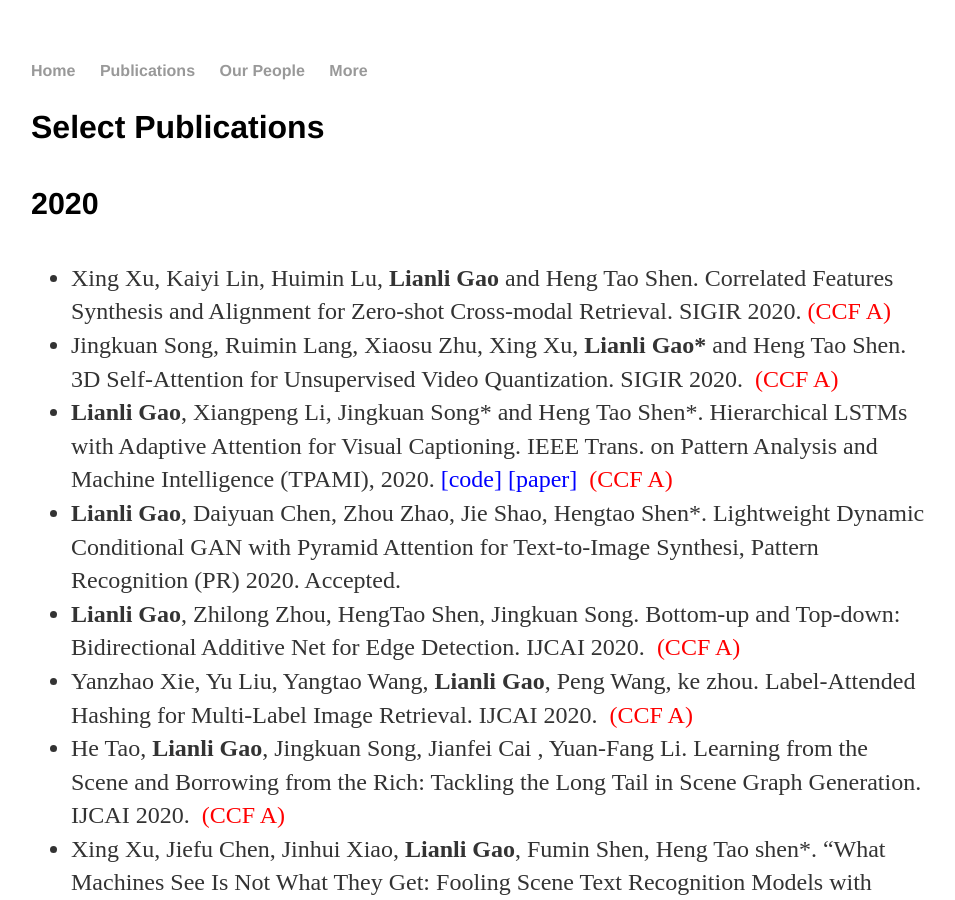
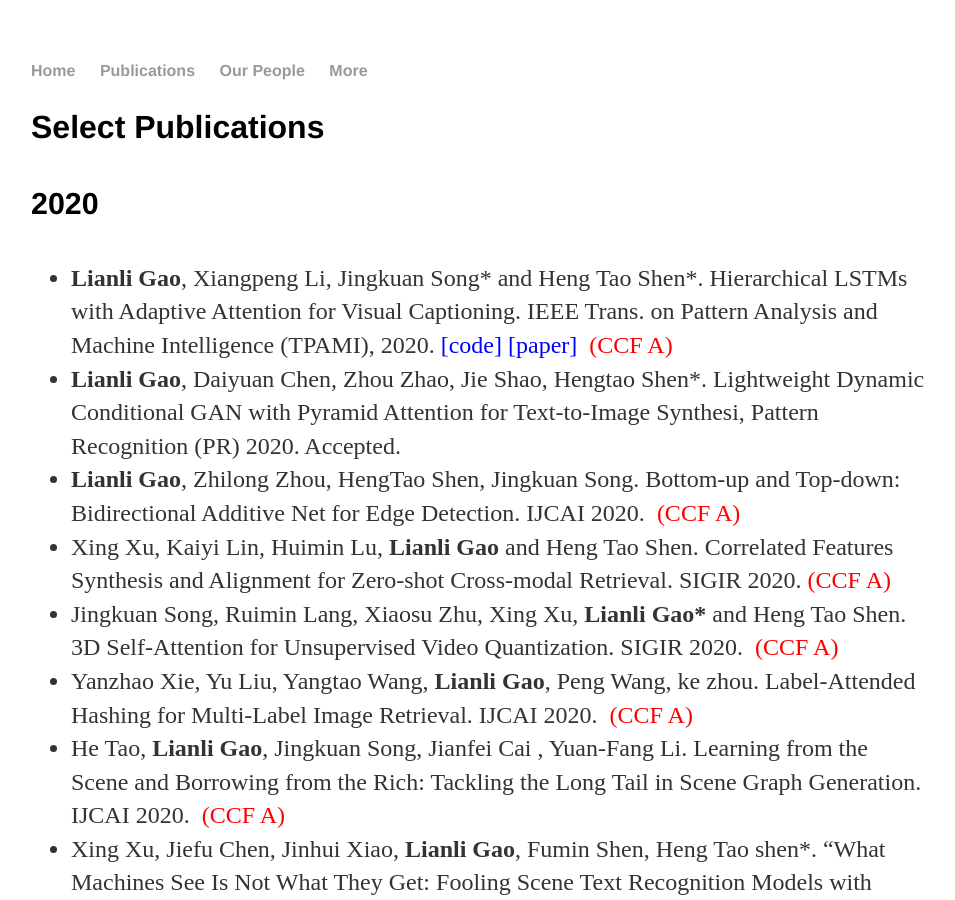
Before and after one commit to lianliGao/lianligao.github.io, a Jekyll site: the page built from cv/index.html, in a window 1280 px wide and 900 px high. Shown: the whole window, without its empty margins (161-1116 px from the left). Built offline with Jekyll 4.4.1, drawn with Linux system fonts in a browser that asks for light colours.

Commit message:
Update index.html

```diff
--- a/cv/index.html
+++ b/cv/index.html
@@ -19,11 +19,11 @@
 				<!--	<p><strong>Lianli Gao</strong> (204). Title of a Chapter You Wrote for a Book. In I.M Editor (Ed.), <em>The Book I Contributed To</em> (pp. 97-108). City, ST: Publisher Name. Chapter available at: <a href="#">http://permalink</a>. -->
 <h4>2020</h4>
 <ul>
-	<li>Xing Xu, Kaiyi Lin, Huimin Lu, <strong>Lianli Gao</strong> and Heng Tao Shen. Correlated Features Synthesis and Alignment for Zero-shot Cross-modal Retrieval. SIGIR 2020.<font color="#ff0000"><b>&nbsp;</b>(CCF A)</font> </li>
-	<li>Jingkuan Song, Ruimin Lang, Xiaosu Zhu, Xing Xu, <strong>Lianli Gao*</strong> and Heng Tao Shen. 3D Self-Attention for Unsupervised Video Quantization. SIGIR 2020. <font color="#ff0000"><b>&nbsp;</b>(CCF A)</font></li>
-	<li> <strong>Lianli Gao</strong>, Xiangpeng Li, Jingkuan Song* and Heng Tao Shen*. Hierarchical LSTMs with Adaptive Attention for Visual Captioning. IEEE Trans. on Pattern Analysis and Machine Intelligence (TPAMI), 2020. <a href="https://github.com/lixiangpengcs/Spatial-Temporal-Adaptive-Attention-for-Video-Captioning" rel="nofollow"><font color="#0000ff"> [code] </font></a> <a href="https://ieeexplore.ieee.org/document/8620348" rel="nofollow"><font color="#0000ff"> [paper] </font></a><font color="#ff0000"><b>&nbsp;</b>(CCF A)</font></li>
-<li> <strong>Lianli Gao</strong>, Daiyuan Chen, Zhou Zhao, Jie Shao, Hengtao Shen*. Lightweight Dynamic Conditional GAN with Pyramid Attention for Text-to-Image Synthesi, Pattern Recognition (PR) 2020. Accepted. </li>
-<li>  <strong>Lianli Gao</strong>, Zhilong Zhou, HengTao Shen, Jingkuan Song. Bottom-up and Top-down: Bidirectional Additive Net for Edge Detection. IJCAI 2020. <font color="#ff0000"><b>&nbsp;</b>(CCF A)</font></li>
+<li><strong>Lianli Gao</strong>, Xiangpeng Li, Jingkuan Song* and Heng Tao Shen*. Hierarchical LSTMs with Adaptive Attention for Visual Captioning. IEEE Trans. on Pattern Analysis and Machine Intelligence (TPAMI), 2020. <a href="https://github.com/lixiangpengcs/Spatial-Temporal-Adaptive-Attention-for-Video-Captioning" rel="nofollow"><font color="#0000ff"> [code] </font></a> <a href="https://ieeexplore.ieee.org/document/8620348" rel="nofollow"><font color="#0000ff"> [paper] </font></a><font color="#ff0000"><b>&nbsp;</b>(CCF A)</font></li>
+<li><strong>Lianli Gao</strong>, Daiyuan Chen, Zhou Zhao, Jie Shao, Hengtao Shen*. Lightweight Dynamic Conditional GAN with Pyramid Attention for Text-to-Image Synthesi, Pattern Recognition (PR) 2020. Accepted. </li>
+<li> <strong>Lianli Gao</strong>, Zhilong Zhou, HengTao Shen, Jingkuan Song. Bottom-up and Top-down: Bidirectional Additive Net for Edge Detection. IJCAI 2020. <font color="#ff0000"><b>&nbsp;</b>(CCF A)</font></li>
+<li>Xing Xu, Kaiyi Lin, Huimin Lu, <strong>Lianli Gao</strong> and Heng Tao Shen. Correlated Features Synthesis and Alignment for Zero-shot Cross-modal Retrieval. SIGIR 2020.<font color="#ff0000"><b>&nbsp;</b>(CCF A)</font> </li>
+<li>Jingkuan Song, Ruimin Lang, Xiaosu Zhu, Xing Xu, <strong>Lianli Gao*</strong> and Heng Tao Shen. 3D Self-Attention for Unsupervised Video Quantization. SIGIR 2020. <font color="#ff0000"><b>&nbsp;</b>(CCF A)</font></li>
 <li>  Yanzhao Xie, Yu Liu, Yangtao Wang, <strong>Lianli Gao</strong>, Peng Wang, ke zhou. Label-Attended Hashing for Multi-Label Image Retrieval. IJCAI 2020.  <font color="#ff0000"><b>&nbsp;</b>(CCF A)</font></li>
 <li>  He Tao, <strong>Lianli Gao</strong>, Jingkuan Song, Jianfei Cai , Yuan-Fang Li. Learning from the Scene and Borrowing from the Rich: Tackling the Long Tail in Scene Graph Generation. IJCAI 2020.  <font color="#ff0000"><b>&nbsp;</b>(CCF A)</font></li>
 <li>  Xing Xu, Jiefu Chen, Jinhui Xiao, <strong>Lianli Gao</strong>, Fumin Shen, Heng Tao shen*. “What Machines See Is Not What They Get: Fooling Scene Text Recognition Models with Adversarial Text Images”. In Proceedings of 33rd IEEE Conference on Computer Vision and Pattern Recognition (CVPR), 2020.  <font color="#ff0000"><b>&nbsp;</b>(CCF A)</font></li>
```
